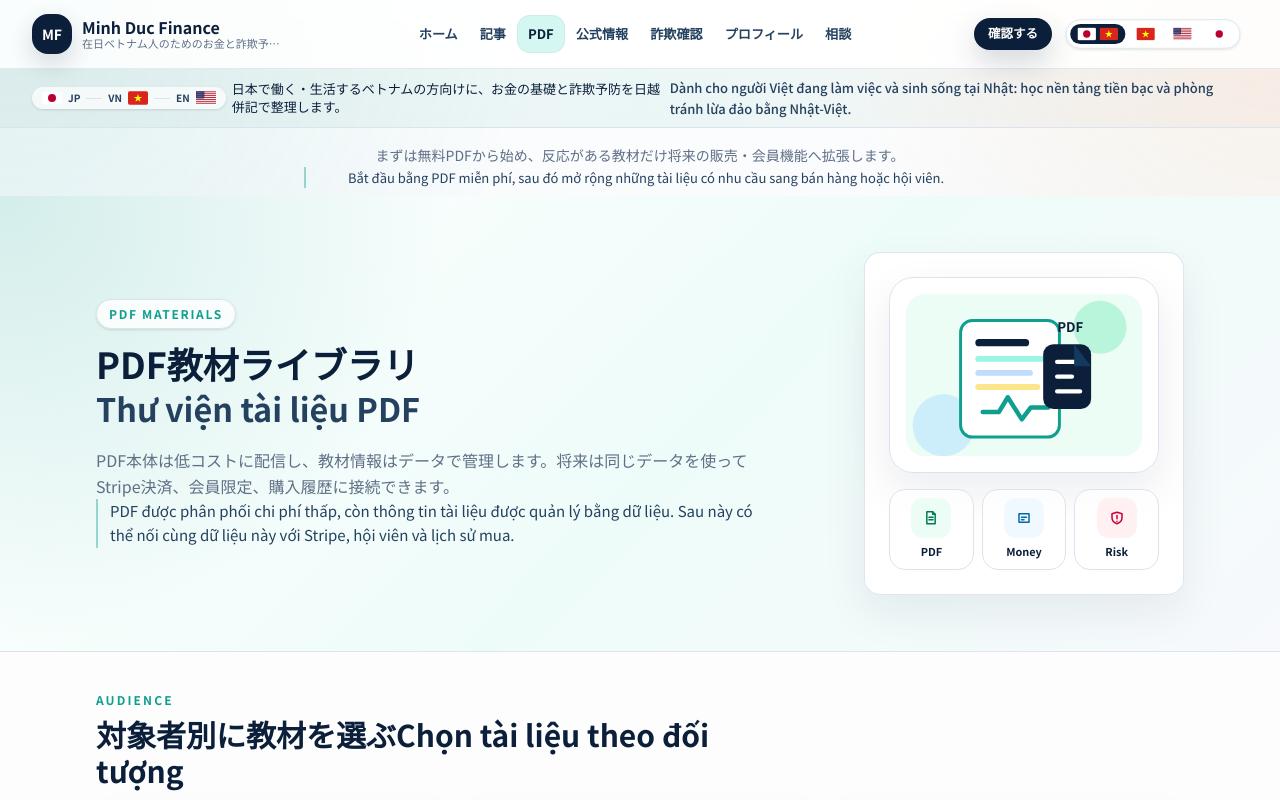
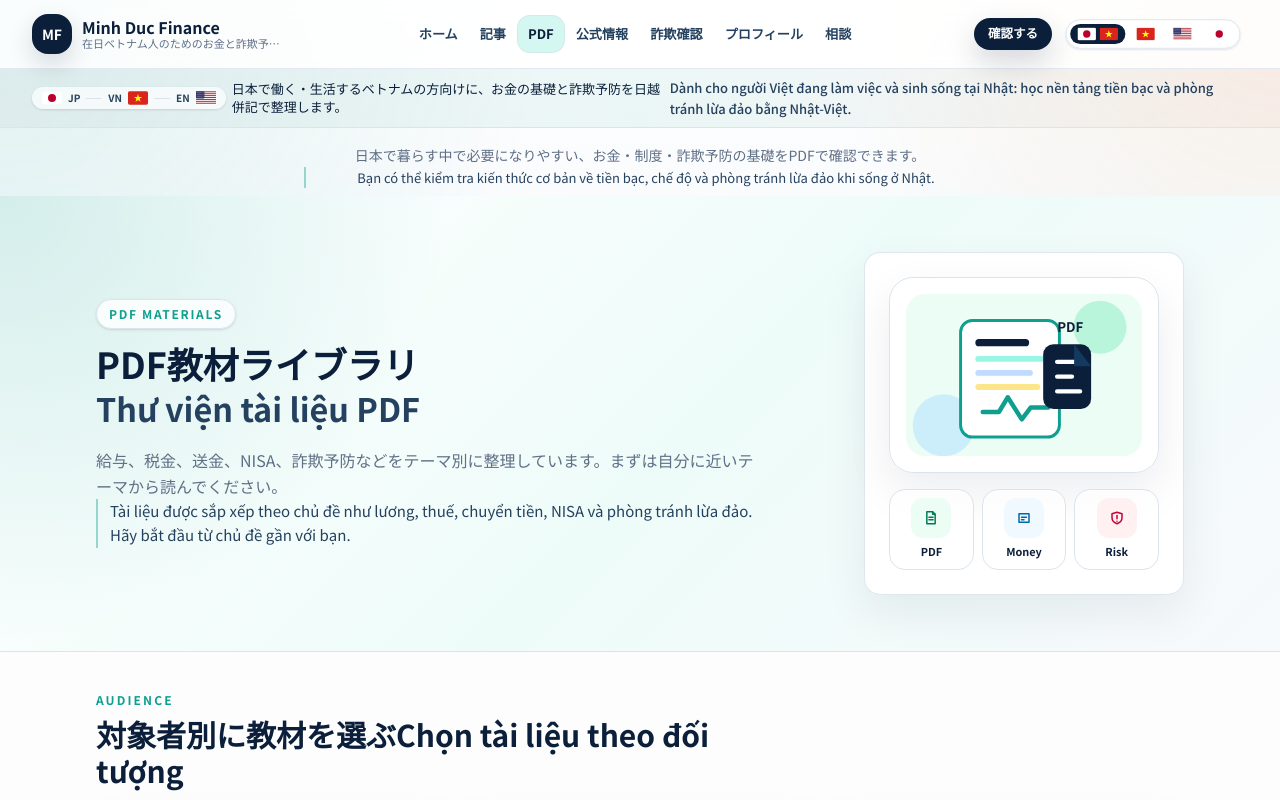
Before and after one commit to vuminhduc12/minhduc-finance, a Next.js app: page /materials in a window 1280 px wide. Shown: the top 800 px of the page. Built offline with nearby package versions, Linux system fonts and the light colour scheme.

Commit message:
UIupdate.2

```diff
--- a/app/materials/page.tsx
+++ b/app/materials/page.tsx
@@ -7,14 +7,13 @@ import { Card } from "@/components/ui/Card";
 import { Container } from "@/components/ui/Container";
 import {
   materialsCopy,
-  pdfExpansionSteps,
   pdfMaterials,
   type PdfMaterial,
 } from "@/lib/pdf-materials";
 
 const title = "PDF教材ライブラリ";
 const description =
-  "在日ベトナム人向けの無料PDF教材ライブラリ。詐欺予防、NISA、税金・年金・在留手続きの基礎を低コストに公開し、将来の販売・会員機能にも拡張できる教材ページです。";
+  "在日ベトナム人向けの無料PDF教材ライブラリ。詐欺予防、NISA、税金・年金・在留手続きの基礎をやさしい言葉で整理します。";
 
 export const metadata: Metadata = {
   title,
@@ -25,8 +24,8 @@ export const metadata: Metadata = {
 
 const accessLabels = {
   free: { ja: "無料", vi: "Miễn phí", en: "Free" },
-  paid: { ja: "有料予定", vi: "Dự kiến trả phí", en: "Paid later" },
-  member: { ja: "会員限定予定", vi: "Dự kiến hội viên", en: "Members later" },
+  paid: { ja: "準備中", vi: "Đang chuẩn bị", en: "Preparing" },
+  member: { ja: "準備中", vi: "Đang chuẩn bị", en: "Preparing" },
 } as const;
 
 const statusLabels = {
@@ -482,60 +481,26 @@ export default function MaterialsPage() {
         </Container>
       </section>
 
-      <section className="border-y border-border bg-white/78 py-10 sm:py-12 md:py-14" aria-labelledby="materials-growth-heading">
-        <Container>
-          <div className="max-w-2xl">
-            <p className="text-xs font-bold uppercase tracking-[0.18em] text-accent">
-              GROWTH DESIGN
-            </p>
-            <h2 id="materials-growth-heading" className="mt-2 text-2xl font-bold text-navy sm:text-3xl">
-              <span className="lang-ja">無料から販売・会員へ拡張する設計</span>
-              <span lang="vi" className="lang-vi">Thiết kế mở rộng từ miễn phí sang trả phí/hội viên</span>
-              <span lang="en" className="lang-en">A design that can grow from free PDFs to paid and member access</span>
-            </h2>
-          </div>
-          <div className="mt-6 grid gap-4 lg:grid-cols-3">
-            {pdfExpansionSteps.map((step, index) => (
-              <Card key={step.title.ja} className="min-w-0">
-                <span className="flex h-10 w-10 items-center justify-center rounded-2xl bg-navy text-sm font-bold text-white">
-                  0{index + 1}
-                </span>
-                <h3 className="mt-4 text-base font-bold text-navy">
-                  <span className="lang-ja">{step.title.ja}</span>
-                  <span lang="vi" className="lang-vi">{step.title.vi}</span>
-                  <span lang="en" className="lang-en">{step.title.en}</span>
-                </h3>
-                <p className="mt-2 text-sm leading-relaxed text-muted">
-                  <span className="lang-ja">{step.body.ja}</span>
-                  <span lang="vi" className="lang-vi">{step.body.vi}</span>
-                  <span lang="en" className="lang-en">{step.body.en}</span>
-                </p>
-              </Card>
-            ))}
-          </div>
-        </Container>
-      </section>
-
       <section className="py-10 sm:py-12">
         <Container>
           <div className="rounded-3xl border border-border bg-navy p-5 text-white shadow-[0_18px_45px_rgba(11,31,58,0.14)] sm:p-7">
             <p className="text-xs font-bold uppercase tracking-[0.18em] text-accent-muted">
-              STORAGE RULE
+              IMPORTANT
             </p>
             <h2 className="mt-2 text-xl font-bold sm:text-2xl">
-              <span className="lang-ja">無料PDFだけ public/pdfs に置く</span>
-              <span lang="vi" className="lang-vi">Chỉ đặt PDF miễn phí trong public/pdfs</span>
-              <span lang="en" className="lang-en">Place only free PDFs in public/pdfs</span>
+              <span className="lang-ja">教材は、判断のきっかけとして使ってください</span>
+              <span lang="vi" className="lang-vi">Hãy dùng tài liệu như bước đầu để tự kiểm tra</span>
+              <span lang="en" className="lang-en">Use these materials as a starting point for checking</span>
             </h2>
             <p className="mt-3 max-w-3xl text-sm leading-relaxed text-slate-200">
               <span className="lang-ja">
-                public配下のPDFはURLを知っていれば誰でも読めます。有料・会員限定にする教材は、将来Supabase Storage、S3、Cloudflare R2などの保護ストレージへ移し、ログイン・購入履歴・期限付きURLで管理します。
+                PDFは教育・情報提供を目的にしています。税金、在留資格、契約、投資判断などで迷う場合は、公式情報や専門家にも確認してください。
               </span>
               <span lang="vi" className="lang-vi">
-                PDF trong public có thể đọc nếu biết URL. Tài liệu trả phí hoặc hội viên nên chuyển sang storage được bảo vệ như Supabase Storage, S3 hoặc Cloudflare R2 và quản lý bằng đăng nhập, lịch sử mua, URL có thời hạn.
+                PDF chỉ nhằm mục đích giáo dục và cung cấp thông tin. Nếu bạn phân vân về thuế, tư cách lưu trú, hợp đồng hoặc đầu tư, hãy kiểm tra thêm nguồn chính thức hoặc chuyên gia.
               </span>
               <span lang="en" className="lang-en">
-                PDFs under public can be read by anyone who knows the URL. Paid or member-only materials should later move to protected storage such as Supabase Storage, S3, or Cloudflare R2, with login, purchase history, and expiring URLs.
+                PDFs are for education and information only. For taxes, residence status, contracts, or investment decisions, also check official sources or a qualified professional.
               </span>
             </p>
           </div>
--- a/lib/pdf-materials.ts
+++ b/lib/pdf-materials.ts
@@ -19,9 +19,9 @@ export type PdfMaterial = {
 
 export const materialsCopy = {
   pageIntro: {
-    ja: "まずは無料PDFから始め、反応がある教材だけ将来の販売・会員機能へ拡張します。",
-    vi: "Bắt đầu bằng PDF miễn phí, sau đó mở rộng những tài liệu có nhu cầu sang bán hàng hoặc hội viên.",
-    en: "Start with free PDFs, then expand only the materials with real demand into paid or member-only content later.",
+    ja: "日本で暮らす中で必要になりやすい、お金・制度・詐欺予防の基礎をPDFで確認できます。",
+    vi: "Bạn có thể kiểm tra kiến thức cơ bản về tiền bạc, chế độ và phòng tránh lừa đảo khi sống ở Nhật.",
+    en: "Check basic PDF materials on money, Japanese systems, and scam prevention for life in Japan.",
   } satisfies Bi,
   title: {
     ja: "PDF教材ライブラリ",
@@ -29,9 +29,9 @@ export const materialsCopy = {
     en: "PDF Materials Library",
   } satisfies Bi,
   lead: {
-    ja: "PDF本体は低コストに配信し、教材情報はデータで管理します。将来は同じデータを使ってStripe決済、会員限定、購入履歴に接続できます。",
-    vi: "PDF được phân phối chi phí thấp, còn thông tin tài liệu được quản lý bằng dữ liệu. Sau này có thể nối cùng dữ liệu này với Stripe, hội viên và lịch sử mua.",
-    en: "PDF files are delivered at low cost, while material information is managed as data. Later, the same data can connect to Stripe payments, member-only access, and purchase history.",
+    ja: "給与、税金、送金、NISA、詐欺予防などをテーマ別に整理しています。まずは自分に近いテーマから読んでください。",
+    vi: "Tài liệu được sắp xếp theo chủ đề như lương, thuế, chuyển tiền, NISA và phòng tránh lừa đảo. Hãy bắt đầu từ chủ đề gần với bạn.",
+    en: "Materials are organized by themes such as salary, taxes, remittance, NISA, and scam prevention. Start with the topic closest to your situation.",
   } satisfies Bi,
 } as const;
 
@@ -299,30 +299,3 @@ export const pdfMaterials = [
     tags: [{ ja: "帰国", vi: "Về nước", en: "Returning home" }, { ja: "老後", vi: "Tuổi già", en: "Retirement" }],
   }),
 ] satisfies readonly PdfMaterial[];
-
-export const pdfExpansionSteps = [
-  {
-    title: { ja: "今: 無料PDF", vi: "Hiện tại: PDF miễn phí", en: "Now: Free PDFs" },
-    body: {
-      ja: "PDFを public/pdfs に置くだけで公開できます。サーバー代やDBは不要です。",
-      vi: "Chỉ cần đặt PDF vào public/pdfs là có thể công khai. Không cần server riêng hay database.",
-      en: "PDFs can be published simply by placing them in public/pdfs. No separate server or database is needed.",
-    },
-  },
-  {
-    title: { ja: "次: 反応を見る", vi: "Tiếp theo: đo phản ứng", en: "Next: Measure response" },
-    body: {
-      ja: "よく読まれるテーマを見て、有料教材やLINE相談の候補を絞ります。",
-      vi: "Xem chủ đề nào được đọc nhiều để chọn tài liệu trả phí hoặc tư vấn LINE.",
-      en: "Use reading behavior to identify which topics are candidates for paid materials or LINE consultation.",
-    },
-  },
-  {
-    title: { ja: "将来: 販売・会員", vi: "Tương lai: bán hàng/hội viên", en: "Future: Paid and member access" },
-    body: {
-      ja: "PDFをSupabase StorageやS3/R2へ移し、Stripe決済・ログイン・期限付きURLで保護します。",
-      vi: "Chuyển PDF sang Supabase Storage hoặc S3/R2, bảo vệ bằng Stripe, đăng nhập và URL có thời hạn.",
-      en: "Move PDFs to protected storage such as Supabase Storage, S3, or R2, then protect access with Stripe, login, and expiring URLs.",
-    },
-  },
-] as const;
```
Also changed, not shown: public/pdfs/README.md.
